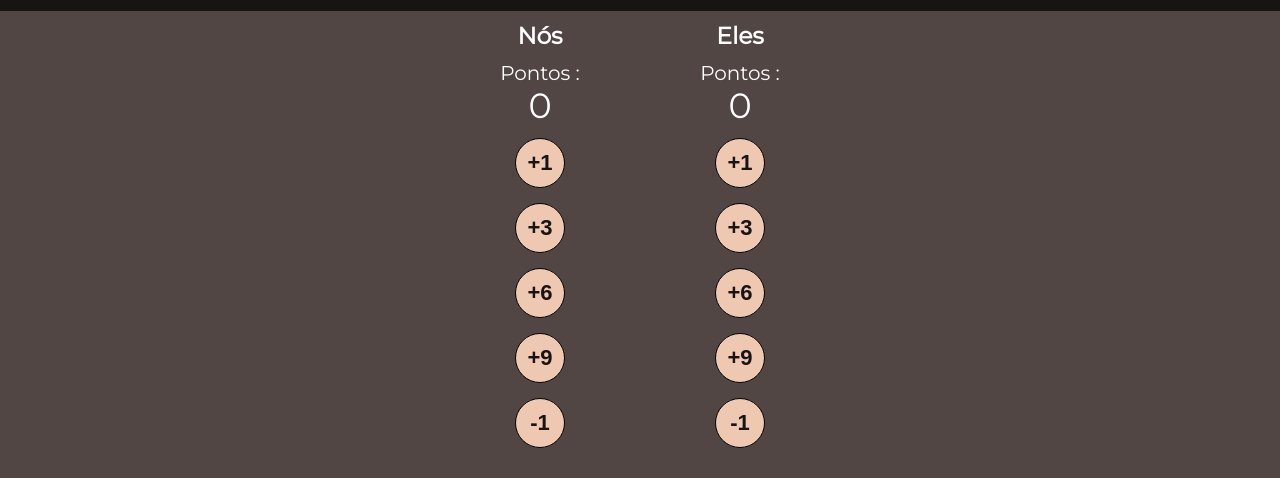
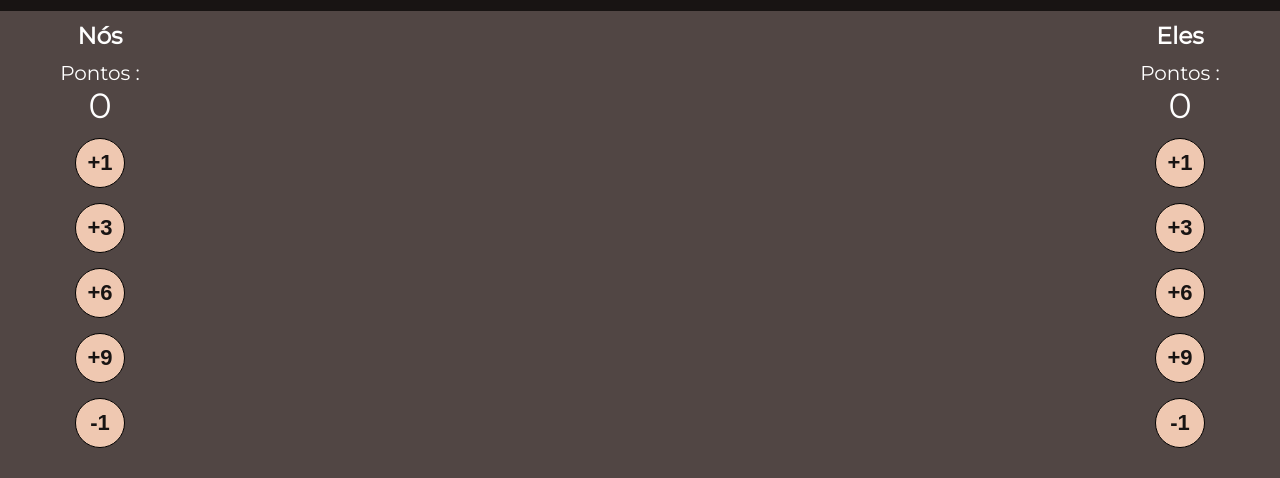
Before and after one commit to Ferrari050/marcador-truco, a plain HTML site: page index.html in a window 1280 px wide. Shown: the part 43-521 px from the top of the page. Drawn offline with Linux system fonts and the light colour scheme.

Commit message:
corrigindo os botoes na tela do iphone 11 pro max

```diff
--- a/css/main.css
+++ b/css/main.css
@@ -21,14 +21,15 @@ header{
 
 main{
     font-size: 20px;
-    max-width: 400px;
-    min-width: 330px;
+    min-width: 30%;
+    margin: 0 auto;
     height: 470px;
     margin: 0 auto;
 }
 
 button{
     border: 1px solid #000;
+    margin: 0 auto;
     background-color: #efc8b1;
     color: #181413;
     font-size: 22px;
```
